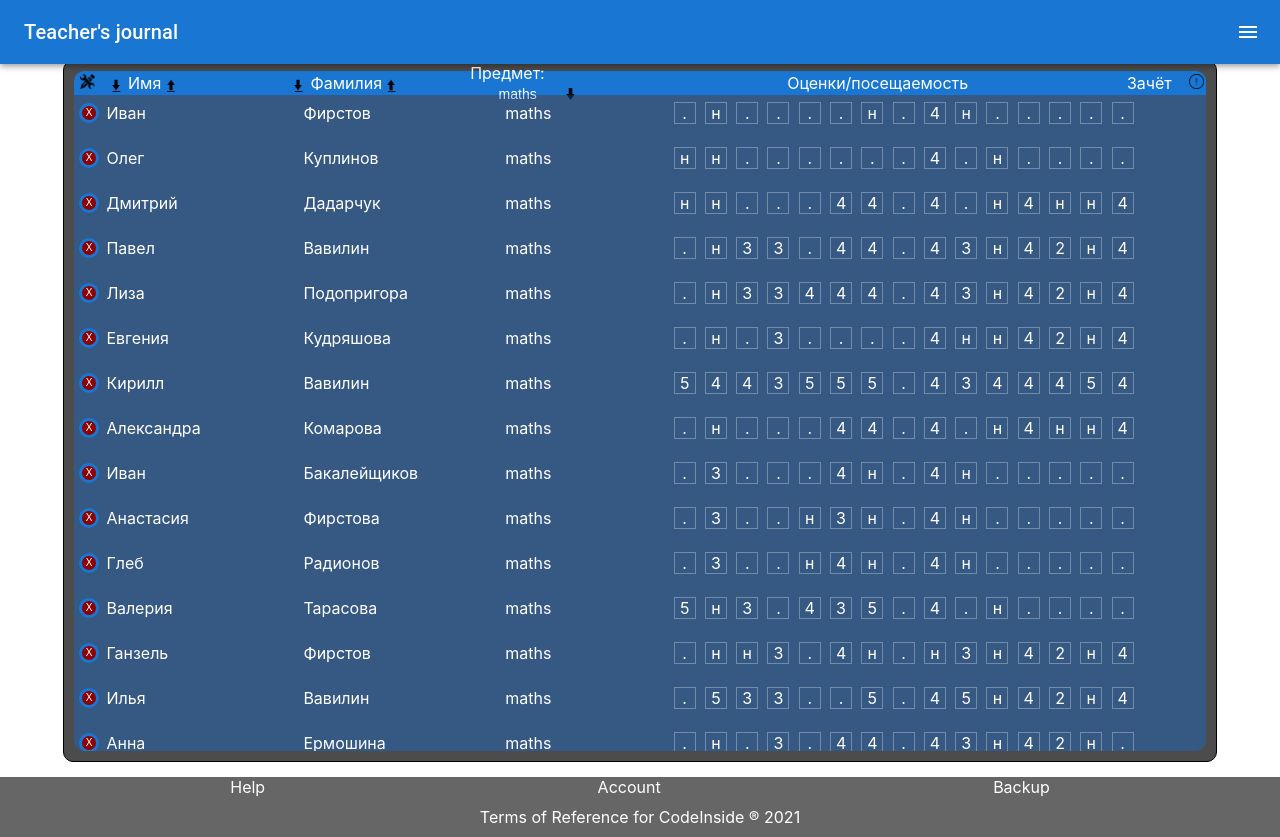
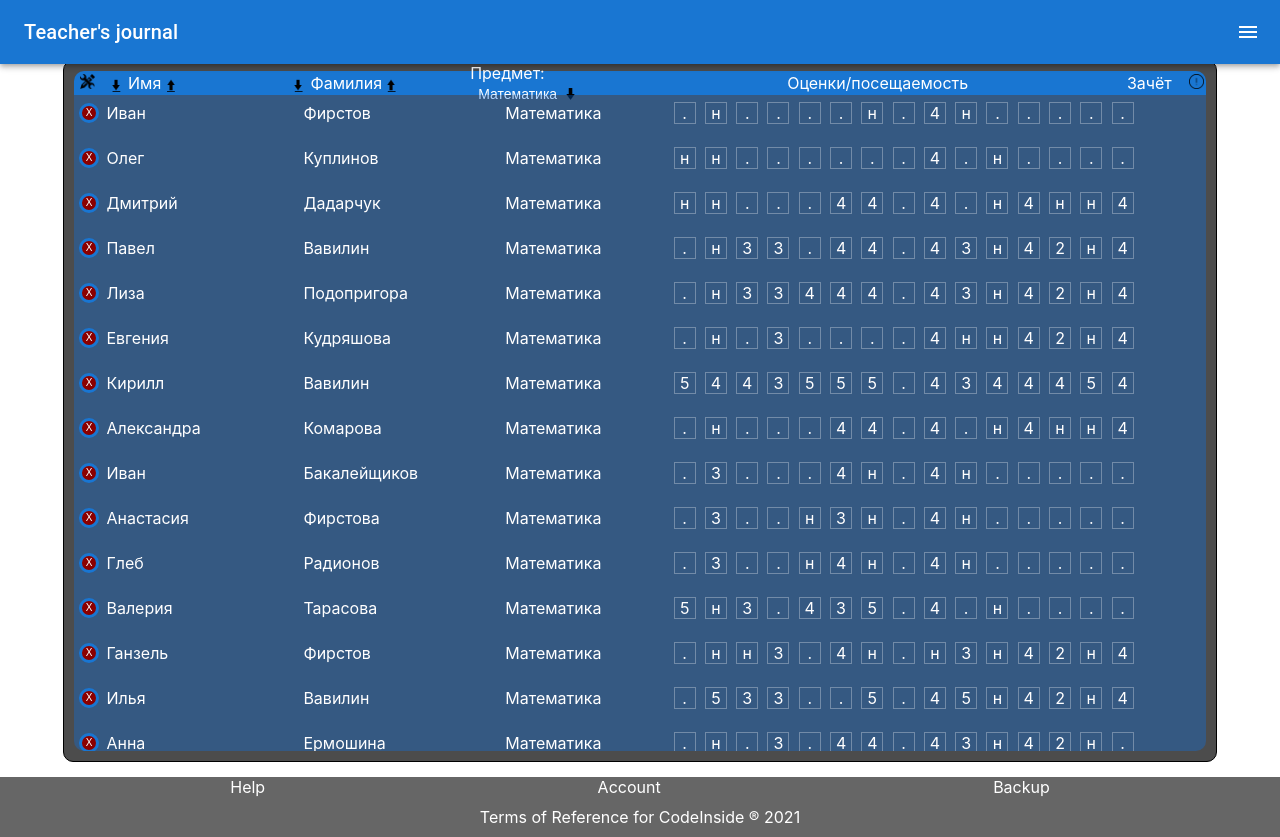
Before and after one commit to Iq-Life/Table, a React (Create React App) app: page / in a window 1280 px wide. Built offline with nearby package versions, Linux system fonts and the light colour scheme.

Commit message:
small refactor: cursor pointer, errors and leng lessons

```diff
--- a/src/components/others/editableSpan/inputText/InputForName.module.scss
+++ b/src/components/others/editableSpan/inputText/InputForName.module.scss
@@ -1,4 +1,5 @@
 .divInputSpan {
+	position: relative;
 	display: flex;
 	flex-direction: column;
 	margin: 5px;
@@ -12,7 +13,7 @@
 			border-radius: 5px;
 		}
 	}
-
+}
 .errorInput {
 	outline: red;
 	border-color: red;
@@ -20,8 +21,9 @@
 	max-width: 250px;
 	min-width: 100px;
 }
-
 .errorSpan {
+	position: absolute;
+	top: 20px;
 	color: red;
+	width: 200px;
 }
-}
--- a/src/components/others/editableSpan/inputText/InputFromGrade.module.scss
+++ b/src/components/others/editableSpan/inputText/InputFromGrade.module.scss
@@ -1,4 +1,5 @@
 .divInputSpan {
+	position: relative;
 	display: flex;
 	flex-direction: column;
 }
@@ -25,8 +26,9 @@
 
 .errorSpan {
 	position: absolute;
+	width: 180px;
 	top: 0;
-  left: 90px;
-  margin-top: 20px;
+	right: -90px;
+	margin-top: 22px;
 	color: red;
 }
--- a/src/components/others/select/SuperSelect.tsx
+++ b/src/components/others/select/SuperSelect.tsx
@@ -1,4 +1,4 @@
-import React, {ChangeEvent, DetailedHTMLProps, SelectHTMLAttributes, useCallback} from 'react'
+import React, { ChangeEvent, DetailedHTMLProps, SelectHTMLAttributes, useCallback } from 'react'
 import style from './SuperSelect.module.scss'
 
 export const SuperSelect: React.FC<SuperSelectPropsType> = React.memo((
@@ -11,14 +11,14 @@ export const SuperSelect: React.FC<SuperSelectPropsType> = React.memo((
 
 	const mappedOptions = options ? options.map((x, y) => (
 		<option className={style.option} key={x + '-' + y} value={x}>
-            {x}
+			{x === 'maths' ? 'Математика' : x === 'physics' ? 'Физика' : x === 'computerScience' ? 'Информатика' : x}
 		</option>
 	)) : []
 
 	const onChangeCallback = useCallback((e: ChangeEvent<HTMLSelectElement>) => {
 		onChange && onChange(e)
 		onChangeOption(e.currentTarget.value)
-    },[onChange, onChangeOption])
+	}, [onChange, onChangeOption])
 
 	return (
 		<select className={style.select} onChange={onChangeCallback} {...restProps}>
--- a/src/components/table/Table.tsx
+++ b/src/components/table/Table.tsx
@@ -83,6 +83,7 @@ export const Table: React.FC = React.memo(() => {
 	const finalPeople = filterByName.map((student: StudentType) => {
 		const fnClNameForFnAssessment = student.finalAssessment ?
 			`${style.finalAssessmentBody}` : `${style.finalAssessmentRed}`
+
 		return (
 			<div key={student.id} className={style.rowTable}>
 				<button className={style.buttonRemove} onClick={() => removeStudent(student.id)}>
@@ -97,7 +98,7 @@ export const Table: React.FC = React.memo(() => {
 						onChangeText={(newName) => changeLastname(student.id, newName)} />
 				</div>
 				<div>
-					{lessons}
+					{lessons === 'maths' ? 'Математика' : lessons === 'physics' ? 'Физика' : lessons === 'computerScience' ? 'Информатика' : lessons}
 				</div>
 
 				<div className={style.gradesBody}>
--- a/src/components/table/tableHeader/TableHeader.module.scss
+++ b/src/components/table/tableHeader/TableHeader.module.scss
@@ -25,6 +25,7 @@
 		&:hover {
 			color: #1976d2;
 			background-color: white;
+			cursor: pointer;
 		}
 	}
 
@@ -54,6 +55,7 @@
 		&:hover {
 			color: #1976d2;
 			background-color: white;
+			cursor: pointer;
 		}
 	}
 }
```
Also changed, not shown: src/components/others/editableSpan/EditableSpanFromGrades.tsx (+4 -3 lines). Lines whose indentation alone changed are shown as unchanged.
